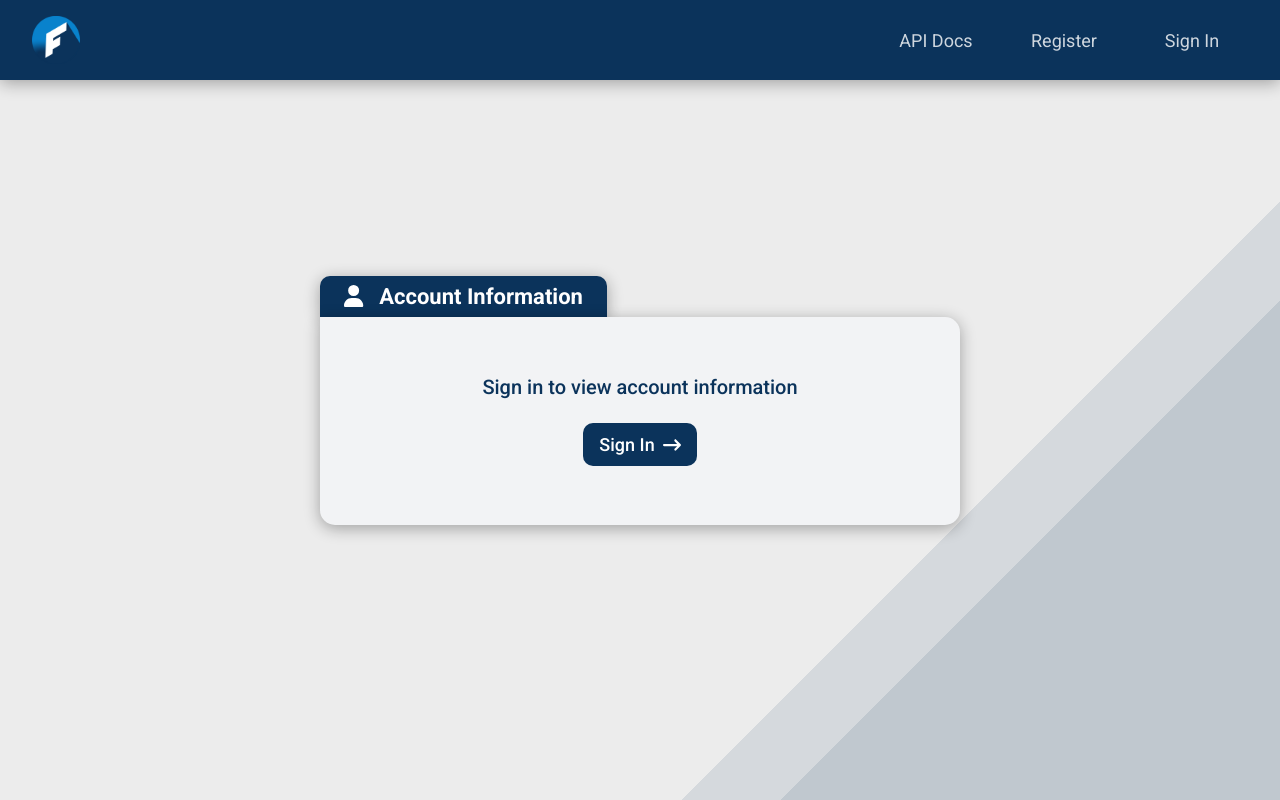
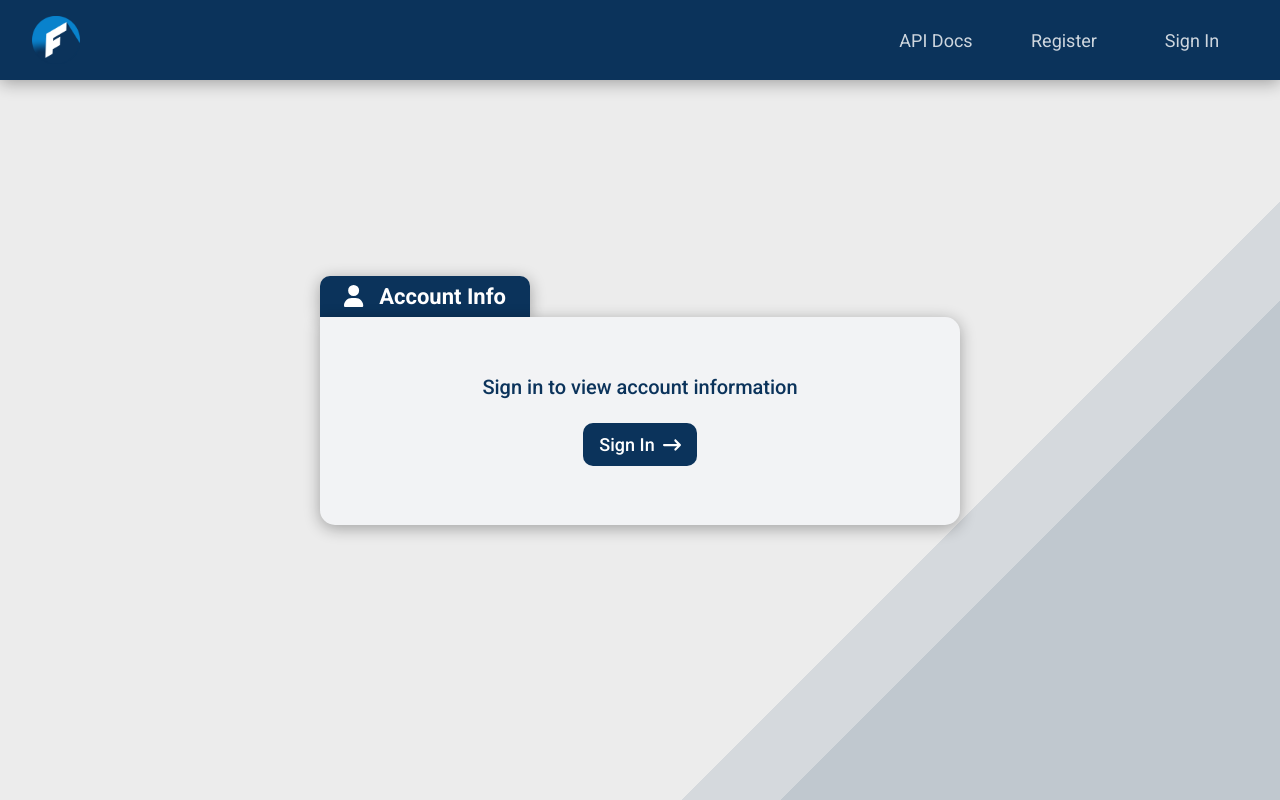
Before and after one commit to dnitecki/finfetch-ui, a React (Create React App) app: page /api/account in a window 1280 px wide. Built offline with nearby package versions, Linux system fonts and the light colour scheme; no server answers.

Commit message:
change text

```diff
--- a/src/apps/finfetch-api/pages/account/Account.jsx
+++ b/src/apps/finfetch-api/pages/account/Account.jsx
@@ -70,7 +70,7 @@ export default function Account() {
         <div className="account-header">
           <div className="account-header-text">
             <FontAwesomeIcon icon={faUser} />
-            Account Information
+            Account Info
           </div>
         </div>
         <div className="account-info">
```
